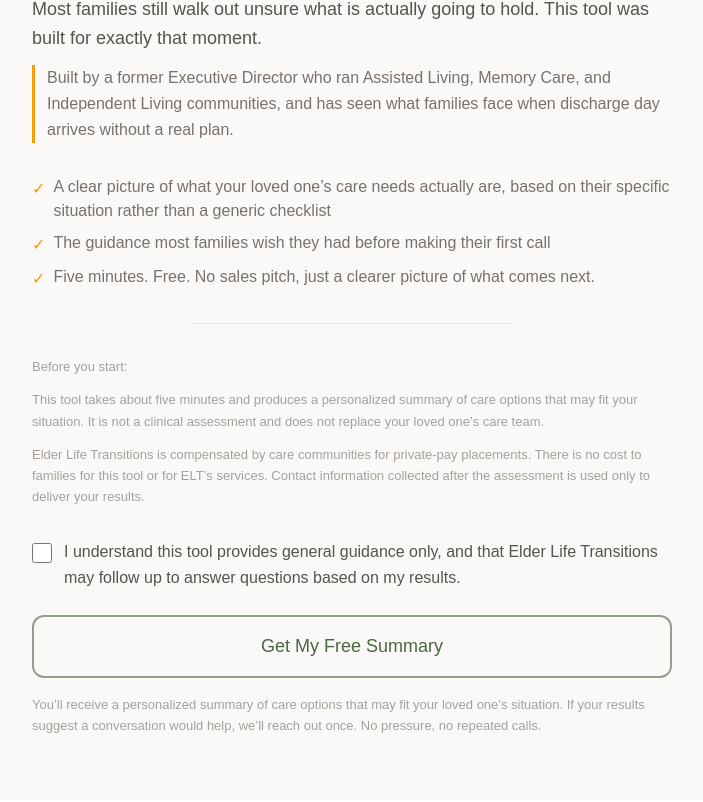
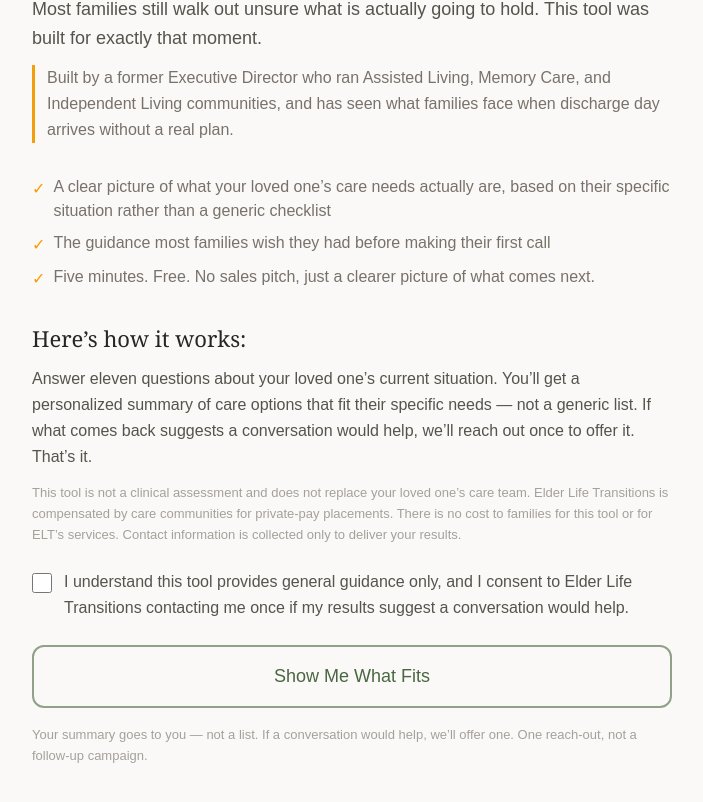
Before and after one commit to MercuryThrives/elt-clarity-quiz, a Next.js app: page /snf in a window 1280 px wide. Shown: the part 348-1150 px from the top of the page, without its empty margins (288-991 px from the left). Built offline with nearby package versions, Linux system fonts and the light colour scheme.

Commit message:
SNF landing page bottom section redesign

```diff
--- a/src/app/snf/page.tsx
+++ b/src/app/snf/page.tsx
@@ -61,30 +61,25 @@ function DisclosureInner() {
             </li>
           </ul>
 
-          {/* Divider — 50% wide, centered, 32px above and below */}
-          <div style={{ marginTop: "32px", marginBottom: "32px" }} className="flex justify-center">
-            <hr className="border-stone-200 w-1/2" />
-          </div>
-
-          {/* Disclosure block — label + two paragraphs, 32px below before checkbox */}
-          <div style={{ marginBottom: "32px" }}>
-            <p className="text-[13px] text-stone-400 leading-relaxed mb-3">
-              Before you start:
-            </p>
-            <p className="text-[13px] text-stone-400 leading-relaxed" style={{ marginBottom: "12px" }}>
-              This tool takes about five minutes and produces a personalized summary of care
-              options that may fit your situation. It is not a clinical assessment and does not
-              replace your loved one&rsquo;s care team.
+          {/* ── Zone 3: How it works + Action ───────────────────────────── */}
+          <div style={{ marginTop: "32px", marginBottom: "24px" }}>
+            <h2 className="font-serif text-[20px] md:text-[22px] leading-snug text-stone-800 mb-3">
+              Here&rsquo;s how it works:
+            </h2>
+            <p className="text-[16px] leading-relaxed text-stone-600 mb-3">
+              Answer eleven questions about your loved one&rsquo;s current situation. You&rsquo;ll
+              get a personalized summary of care options that fit their specific needs &mdash; not a
+              generic list. If what comes back suggests a conversation would help, we&rsquo;ll reach
+              out once to offer it. That&rsquo;s it.
             </p>
             <p className="text-[13px] text-stone-400 leading-relaxed">
-              Elder Life Transitions is compensated by care communities for private-pay
+              This tool is not a clinical assessment and does not replace your loved one&rsquo;s
+              care team. Elder Life Transitions is compensated by care communities for private-pay
               placements. There is no cost to families for this tool or for ELT&rsquo;s services.
-              Contact information collected after the assessment is used only to deliver your
-              results.
+              Contact information is collected only to deliver your results.
             </p>
           </div>
 
-          {/* ── Zone 3: Action — checkbox through below-button line ───────── */}
           <label className="flex items-start gap-3 cursor-pointer group" style={{ marginBottom: "24px" }}>
             <input
               type="checkbox"
@@ -93,8 +88,8 @@ function DisclosureInner() {
               className="mt-1 w-5 h-5 shrink-0 accent-amber-500 cursor-pointer"
             />
             <span className="text-[16px] text-stone-600 leading-relaxed group-hover:text-stone-800">
-              I understand this tool provides general guidance only, and that Elder Life
-              Transitions may follow up to answer questions based on my results.
+              I understand this tool provides general guidance only, and I consent to Elder Life
+              Transitions contacting me once if my results suggest a conversation would help.
             </span>
           </label>
 
@@ -118,13 +113,12 @@ function DisclosureInner() {
               if (accepted) (e.currentTarget as HTMLButtonElement).style.backgroundColor = "#4a6741";
             }}
           >
-            Get My Free Summary
+            Show Me What Fits
           </button>
 
           <p className="text-[13px] text-stone-400 leading-relaxed" style={{ marginTop: "16px" }}>
-            You&rsquo;ll receive a personalized summary of care options that may fit your loved
-            one&rsquo;s situation. If your results suggest a conversation would help, we&rsquo;ll
-            reach out once. No pressure, no repeated calls.
+            Your summary goes to you &mdash; not a list. If a conversation would help, we&rsquo;ll
+            offer one. One reach-out, not a follow-up campaign.
           </p>
 
         </div>
```
Also changed, not shown: Screenshot 2026-04-28 084623.png (added), prompt.txt, 1 other file (tests, documents, lock files or other folders).
